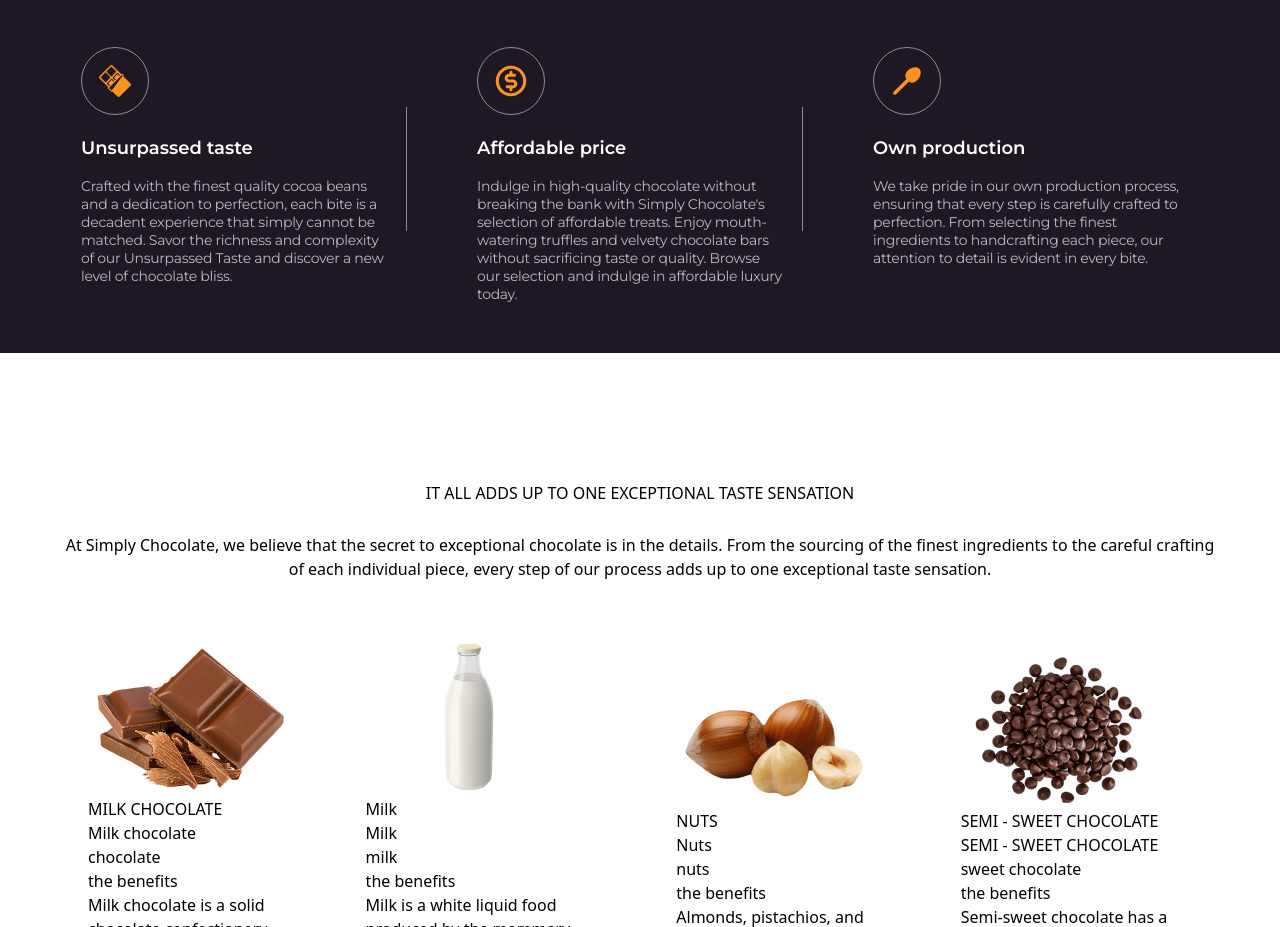
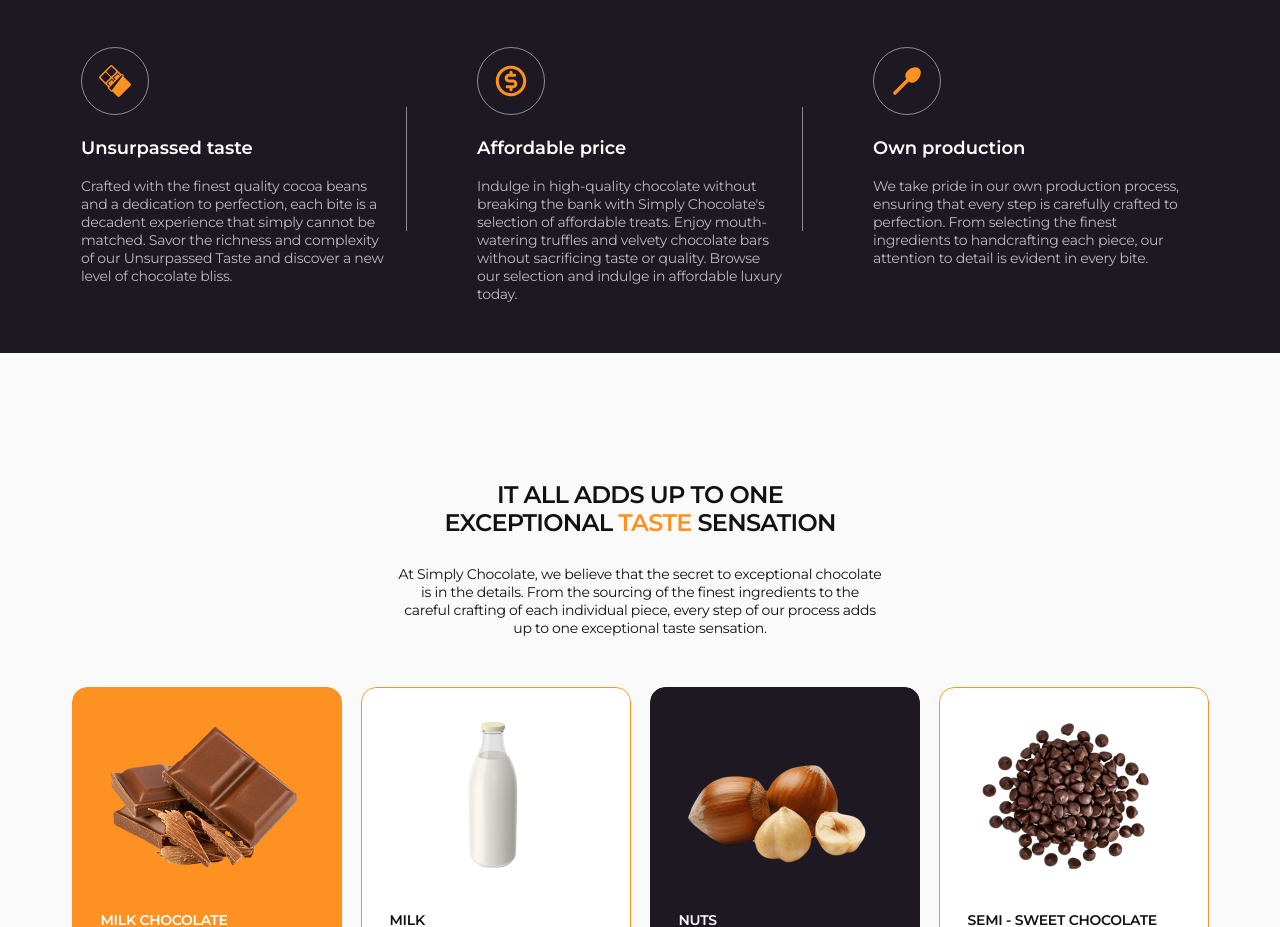
Before and after one commit to grebenukkiril/Chocolate, a website: page index.html in a window 1280 px wide. Shown: the part 83-1010 px from the top of the page. Drawn offline with Linux system fonts and the light colour scheme.

Commit message:
product-description дороблена

```diff
--- a/index.html
+++ b/index.html
@@ -129,71 +129,71 @@
                 <p class="product-description__text">
                     At Simply Chocolate, we believe that the secret to exceptional chocolate is in the details. From the sourcing of the finest ingredients to the careful crafting of each individual piece, every step of our process adds up to one exceptional taste sensation.
                 </p>
-                <div class="flex items-center justify-center    product-description__card-wrapper">
-                    <div class="p-7 pr-9 text-left    product-description-card">
-                        <div class="front">
+                <div class="flex items-start justify-center    product-description__card-wrapper">
+                    <div class="text-left    product-description-card">
+                        <div class="flex flex-col items-start justify-center gap-9 p-7    front">
                             <img class="front__image" src="./src/image/product-description/image-one.png" alt="milk chocolate">
                             <p class="front__text">MILK CHOCOLATE</p>
                         </div>
-                        <div class="back">
+                        <div class="flex flex-col items-start justify-center p-7    back">
                             <h3 class="back__title">Milk chocolate</h3>
-                            <div class="back__deror-box">
-                                <p class="back__deror-text-one">chocolate</p>
-                                <p class="back__deror-text-two">the benefits</p>
+                            <div class="flex items-center justify-start    back__decor-box">
+                                <p class="back__decor-text-one">chocolate</p>
+                                <p class="back__decor-text-two">the benefits</p>
                             </div>
                             <p class="back__text">
-                                Milk chocolate is a solid chocolate confectionery containing cocoa, sugar and milk. It is the most consumed type of chocolate. Chocolate was originally sold and consumed as a beverage in pre-Columbian times. Although four-fifths of all milk chocolate is sold in the United States and Europe, increasingly large amounts are consumed in China and Latin America.
+                                Milk chocolate is a solid chocolate confectionery containing cocoa, sugar and milk. It is the most consumed type of chocolate. Chocolate was originally sold and consumed as a beverage in pre-Columbian times...
                             </p>
                         </div>
                     </div>
 
-                    <div class="p-7 pr-9 text-left    product-description-card">
-                        <div class="front">
+                    <div class="text-left    product-description-card">
+                        <div class="flex flex-col items-start justify-center gap-9 p-7    front">
                             <img class="front__image" src="./src/image/product-description/image-two.png" alt="milk">
                             <p class="front__text">Milk</p>
                         </div>
-                        <div class="back">
+                        <div class="flex flex-col items-start justify-center p-7    back">
                             <h3 class="back__title">Milk</h3>
-                            <div class="back__deror-box">
-                                <p class="back__deror-text-one">milk</p>
-                                <p class="back__deror-text-two">the benefits</p>
+                            <div class="flex items-center justify-start    back__decor-box">
+                                <p class="back__decor-text-one">milk</p>
+                                <p class="back__decor-text-two">the benefits</p>
                             </div>
                             <p class="back__text">
-                                Milk is a white liquid food produced by the mammary glands of mammals. It is the primary source of nutrition for young mammals (including breastfed human infants) before they are able to digest solid food.Early-lactation milk, which is called colostrum, contains antibodies that strengthen the immune system,  and thus reduces the risk of many diseases. Milk contains many nutrients, including protein and lactose.
+                                Milk is a white liquid food produced by the mammary glands of mammals. It is the primary source of nutrition for young mammals (including breastfed human infants) before they are able to digest solid food.Early-lactation milk,...
                             </p>
                         </div>
                     </div>
 
-                    <div class="p-7 pr-9 text-left    product-description-card">
-                        <div class="front">
+                    <div class="text-left    product-description-card">
+                        <div class="flex flex-col items-start justify-center gap-9 p-7    front">
                             <img class="front__image" src="./src/image/product-description/image-thre.png" alt="nuts">
                             <p class="front__text">NUTS</p>
                         </div>
-                        <div class="back">
+                        <div class="flex flex-col items-start justify-center p-7    back">
                             <h3 class="back__title">Nuts</h3>
-                            <div class="back__deror-box">
-                                <p class="back__deror-text-one">nuts</p>
-                                <p class="back__deror-text-two">the benefits</p>
+                            <div class="flex items-center justify-start    back__deccor-box">
+                                <p class="back__decor-text-one">nuts</p>
+                                <p class="back__decor-text-two">the benefits</p>
                             </div>
                             <p class="back__text">
-                                Almonds, pistachios, and walnuts are some types of nuts that contain healthy nutrients. When eaten as part of a nutrient-dense diet, these 9 nuts may offer benefits such as reducing your risk of heart disease. They’re a good source of fiber, healthy fats, and plant protein. Plus, they’re great on their own, paired with fruit, or added to dishes like salads, desserts, and grains.
+                                Almonds, pistachios, and walnuts are some types of nuts that contain healthy nutrients. When eaten as part of a nutrient-dense diet, these 9 nuts may offer benefits such as reducing your risk of heart disease. They’re a good source...
                             </p>
                         </div>
                     </div>
 
-                    <div class="p-7 pr-9 text-left    product-description-card">
-                        <div class="flex flex-col items-start justify-center   front">
+                    <div class="text-left    product-description-card">
+                        <div class="flex flex-col items-start justify-centerga gap-9 p-7   front">
                             <img class="front__image" src="./src/image/product-description/image-four.png" alt="semi - sweet chocolate">
                             <p class="front__text">SEMI - SWEET CHOCOLATE</p>
                         </div>
-                        <div class="back">
+                        <div class="flex flex-col items-start justify-center p-7     back">
                             <h3 class="back__title">SEMI - SWEET CHOCOLATE</h3>
-                            <div class="back__deror-box">
-                                <p class="back__deror-text-one">sweet chocolate</p>
-                                <p class="back__deror-text-two">the benefits</p>
+                            <div class="flex items-center justify-start    back__decor-box">
+                                <p class="back__decor-text-one">sweet chocolate</p>
+                                <p class="back__decor-text-two">the benefits</p>
                             </div>
                             <p class="back__text">
-                                Semi-sweet chocolate has a cocoa solid content of 35 to 65%. One of the best ways to gain an understanding of this type of chocolate is to compare it to a different type of chocolate. Semisweet is darker than milk chocolate. In a taste comparison, it has a slightly bitter taste whereas milk chocolate is sweeter and more mellow. This delectable flavor of chocolate is very versatile.
+                                Semi-sweet chocolate has a cocoa solid content of 35 to 65%. One of the best ways to gain an understanding of this type of chocolate is to compare it to a different type of...
                             </p>
                         </div>
                     </div>
--- a/src/scss/components/_benefits.scss
+++ b/src/scss/components/_benefits.scss
@@ -23,7 +23,6 @@
     &__svg {}
     &__subtitle {
         color: #FFF;
-        font-family: Montserrat;
         font-size: 18px;
         font-style: normal;
         font-weight: 600;
@@ -31,7 +30,6 @@
     }
     &__text {
         color: rgba(255, 255, 255, 0.70);
-        font-family: Montserrat;
         font-size: 14px;
         font-style: normal;
         font-weight: 400;
--- a/src/scss/components/_product-description.scss
+++ b/src/scss/components/_product-description.scss
@@ -1,20 +1,132 @@
 .product-description {
-    &__content {}
-    &__title {}
-    &__yellow-title {}
-    &__text {}
-    &__card-wrapper {}
+    margin-bottom: 100px;
+    &__content {
+        color: $blackColor;
+    }
+    &__title {
+        font-family: Montserrat;
+        font-size: 24px;
+        font-style: normal;
+        font-weight: 600;
+        line-height: 28px;
+        letter-spacing: -0.72px;
+        text-transform: uppercase;
+        width: 411px;
+    }
+    &__yellow-title {
+        color: #FD9222;
+    }
+    &__text {
+        margin-bottom: 22px;
+        font-family: Montserrat;
+        font-size: 14px;
+        font-style: normal;
+        font-weight: 400;
+        line-height: 18px; /* 128.571% */
+        letter-spacing: -0.28px;
+        width: 486px;
+    }
+    &__card-wrapper {
+        gap: 19px;
+    }
 }
 .product-description-card {
+    width: 270px;
+    height: 270px;
+    border-radius: 15px;
+    background-color:#FAFAFA;
+    position: relative;
+    overflow: hidden;
+    cursor: pointer;
+    &:first-child{
+        .front {
+            background-color: #FD9222;
+        }
+    }
+    &:last-child, &:nth-child(2){
+        .front {
+            background-color: #FFF;
+            &__text{
+                color: $blackColor;
+            }
+        }
+    }
+    &:nth-child(3){
+        .front {
+            background-color: #1E1823;
+            border: 1px solid #1E1823;
+        }
+    }
+    &:hover{
+        .front{
+            left: -100%;
+        }
+    }
 }
 .front {
-    &__image {}
-    &__text {}
+    width: 100%;
+    position: absolute;
+    top: 0;
+    left: 0;
+    border-radius: 15px;
+    padding-top: 27px;
+    padding-bottom: 27px;
+    border: 1px solid #FD9222;
+    transition: left 300ms;
+    &__image {
+        width: 206px;
+        height: 160px;
+    }
+    &__text {
+        color: #FFF;
+        font-size: 14px;
+        font-style: normal;
+        font-weight: 600;
+        line-height: 18px;
+        letter-spacing: -0.28px;
+        text-transform: uppercase;
+    }
 }
 .back {
-    &__title {}
-    &__deror-box {}
-    &__deror-text-one {}
-    &__deror-text-two {}
-    &__text {}
+    gap: 8px;
+    width: 270px;
+    &__title {
+        font-size: 18px;
+        font-style: normal;
+        font-weight: 600;
+        line-height: normal;
+        letter-spacing: -0.54px;
+        text-transform: uppercase;
+    }
+    &__decor-box {
+        gap: 6px;
+    }
+    &__decor-text-one {
+        color: #FFF;
+        font-size: 10px;
+        font-style: normal;
+        font-weight: 400;
+        line-height: 12px;
+        padding: 5px 15px;
+        border-radius: 35px;
+        border: 1px solid #FD9222;
+        background-color: #FD9222;
+    }
+    &__decor-text-two {
+        font-size: 10px;
+        font-style: normal;
+        font-weight: 400;
+        line-height: 12px;
+        padding: 5px 15px;
+        border-radius: 35px;
+        border: 1px solid #FD9222;
+
+    }
+    &__text {
+        font-size: 14px;
+        font-style: normal;
+        font-weight: 400;
+        line-height: 18px; /* 128.571% */
+        letter-spacing: -0.28px;
+    }
 }
--- a/src/scss/style.scss
+++ b/src/scss/style.scss
@@ -1,4 +1,11 @@
 @import './utils/vars';
+@import './utils/keyframes';
 @import './components/header';
 @import './components/benefits';
-@import './components/product-description'
+@import './components/product-description';
+body{
+    background-color: #FAFAFA;
+}
+*{
+    font-family: Montserrat;
+}
```
Also changed, not shown: src/css/style.css, src/css/tailwind.css, src/scss/utils/_keyframes.scss (added).
